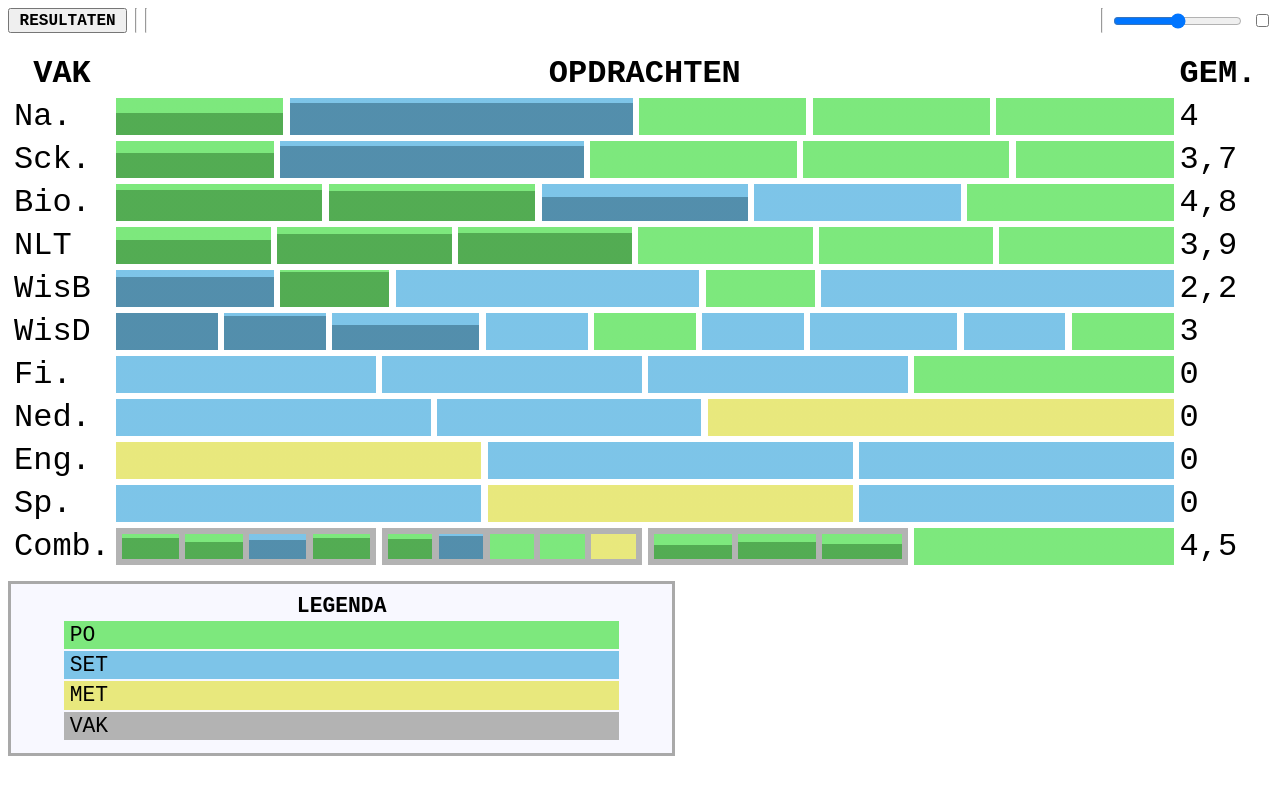
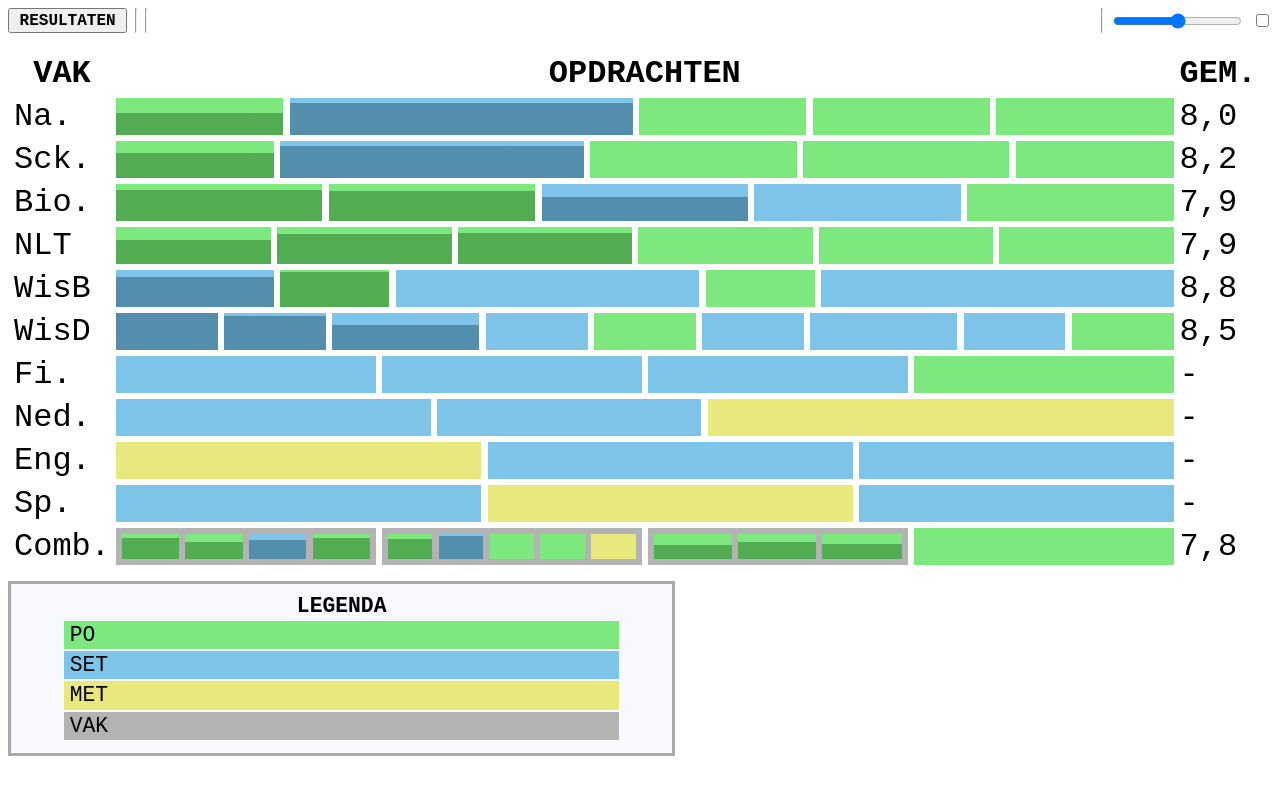
Before and after one commit to Wouterr0/cijfer-vis, a Vue app: page / in a window 1280 px wide. Shown: the top 794 px of the page. Built offline with nearby package versions, Linux system fonts and the light colour scheme.

Commit message:
fix results

```diff
--- a/src/components/Row.vue
+++ b/src/components/Row.vue
@@ -9,7 +9,7 @@
                 @assignment-view="(id, c) => $emit('assignmentView', id, c)"
             />
         </td>
-        <td v-if="showResults">{{ nl_num(result(assignment.id, false)) }}</td>
+        <td v-if="showResults">{{ nl_num(result(assignment.id, true), 1) }}</td>
     </tr>
 </template>
 
--- a/src/main.js
+++ b/src/main.js
@@ -107,17 +107,18 @@ const store = createStore({
                 } else {
                     const assignment = getters.assignment(id);
 
-                    if (assignment.assignments === undefined) {
-                        result = null;
-                    } else {
+                    if (assignment.assignments) {
                         let total_subweight =
                             getters.total_subweight(assignment);
                         let weighted_sum = 0;
                         let weight_sum = 0;
 
                         for (const sub_assignment of assignment.assignments) {
-                            const score = getters.result(sub_assignment.id);
-                            if (score === null) continue;
+                            const score = getters.result(
+                                sub_assignment.id,
+                                rounding
+                            );
+                            if (score === undefined) continue;
                             const weight =
                                 sub_assignment.weight / total_subweight;
                             weighted_sum += score * weight;
@@ -128,7 +129,7 @@ const store = createStore({
                         }
                     }
                 }
-                if (!rounding || result === undefined) {
+                if (rounding && result !== undefined) {
                     result = Math.round((result + Number.EPSILON) * 10) / 10;
                 }
                 return result;
```
